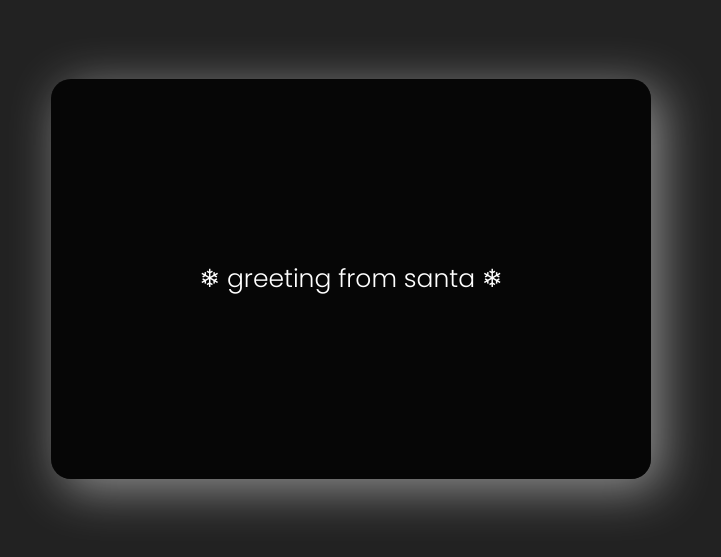
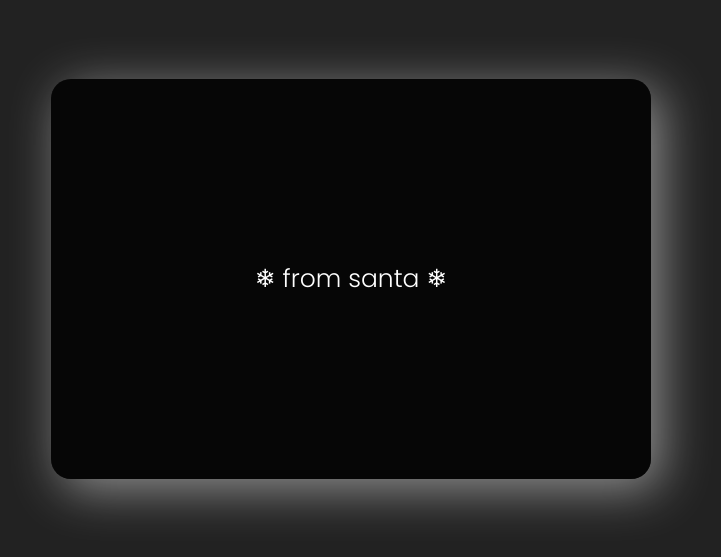
Before and after one commit to yukosuga/christmas-card, a website: page index.html in a window 1280 px wide. Shown: the part 121-678 px from the top of the page, without its empty margins (289-1010 px from the left). Drawn offline with Linux system fonts and the light colour scheme.

Commit message:
Modified button text

```diff
--- a/index.html
+++ b/index.html
@@ -20,7 +20,7 @@
         };<br /><br />
         console.log("Merry Christmas🎄✨");
       </p>
-      <button id="button">❄ greeting from santa ❄</button>
+      <button id="button">❄ from santa ❄</button>
     </div>
     <script src="./vanilla-tilt.js"></script>
     <script type="text/javascript">
```
